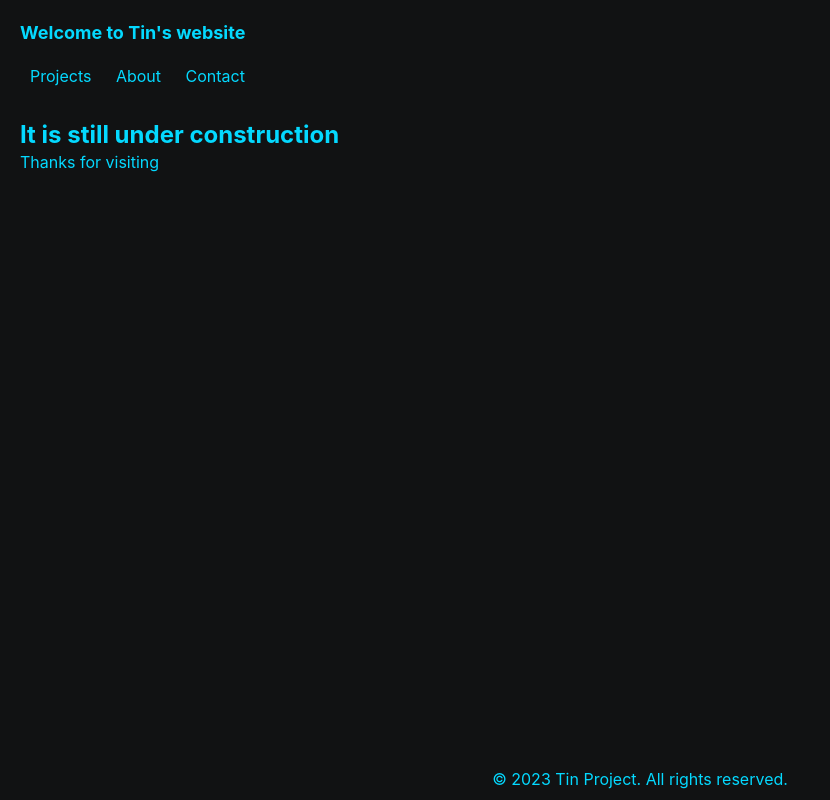
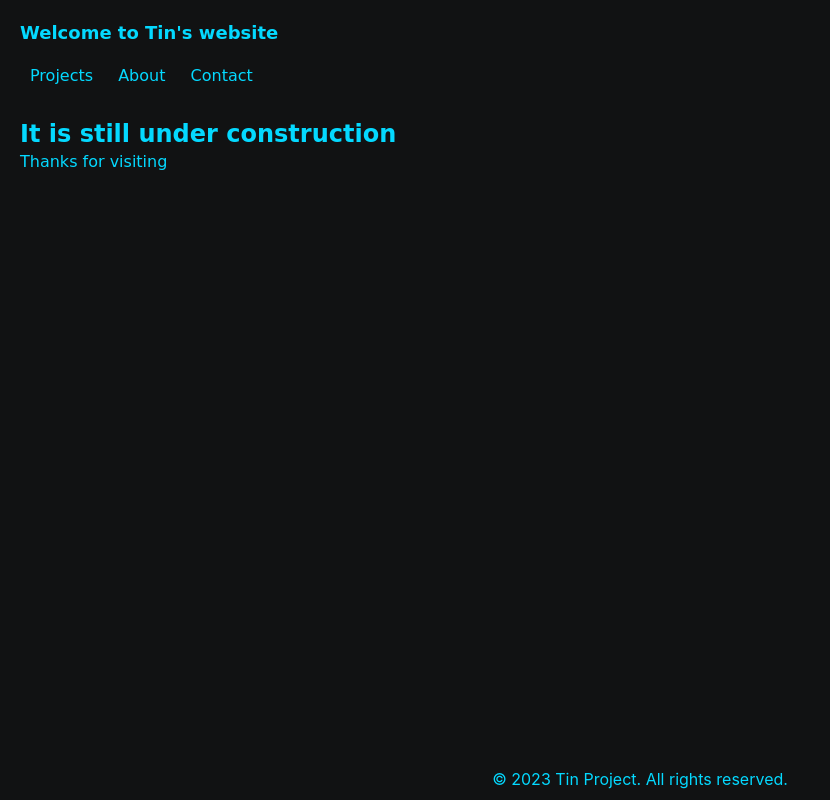
Before and after one commit to chen-tin/tin-projects, a plain HTML site: page index.html in a window 1280 px wide. Shown: the whole page, without its empty margins (0-830 px from the left). Drawn offline with Linux system fonts and the light colour scheme.

Commit message:
Update index.html

```diff
--- a/index.html
+++ b/index.html
@@ -11,7 +11,7 @@
             padding: 0;
         }
         body {
-            font-family: 'Inter', sans-serif;
+            font-family: 'Caveat', cursive; /* Changed font family to Caveat */
             background-color: #111213;
             color: #04d9ff; /* Updated font color */
             line-height: 1.4;
@@ -55,6 +55,7 @@
             position: fixed;
             bottom: 0;
             width: 100%;
+            font-family: 'Inter', sans-serif; /* Keep font as Inter for the copyright part */
         }
     </style>
 </head>
```
